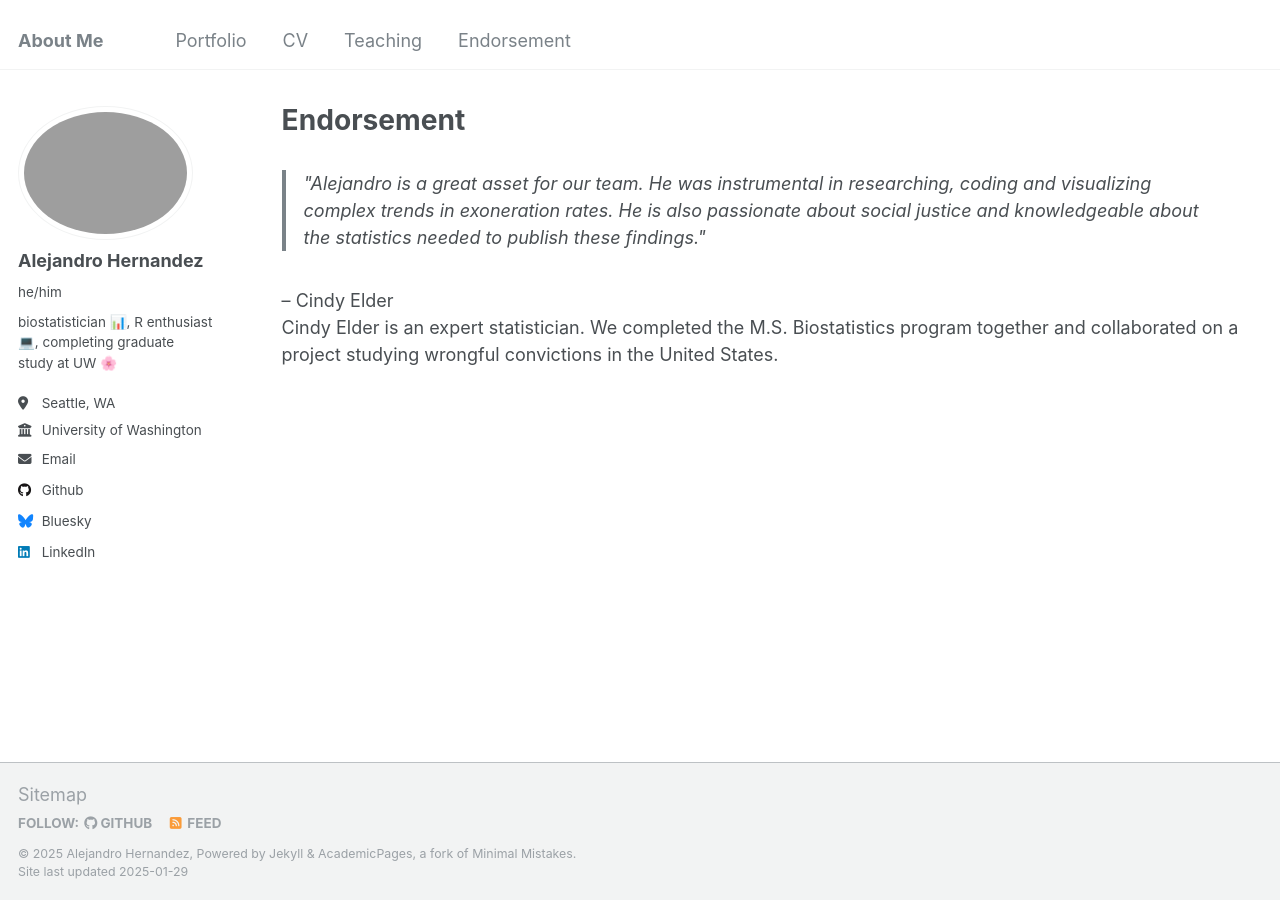
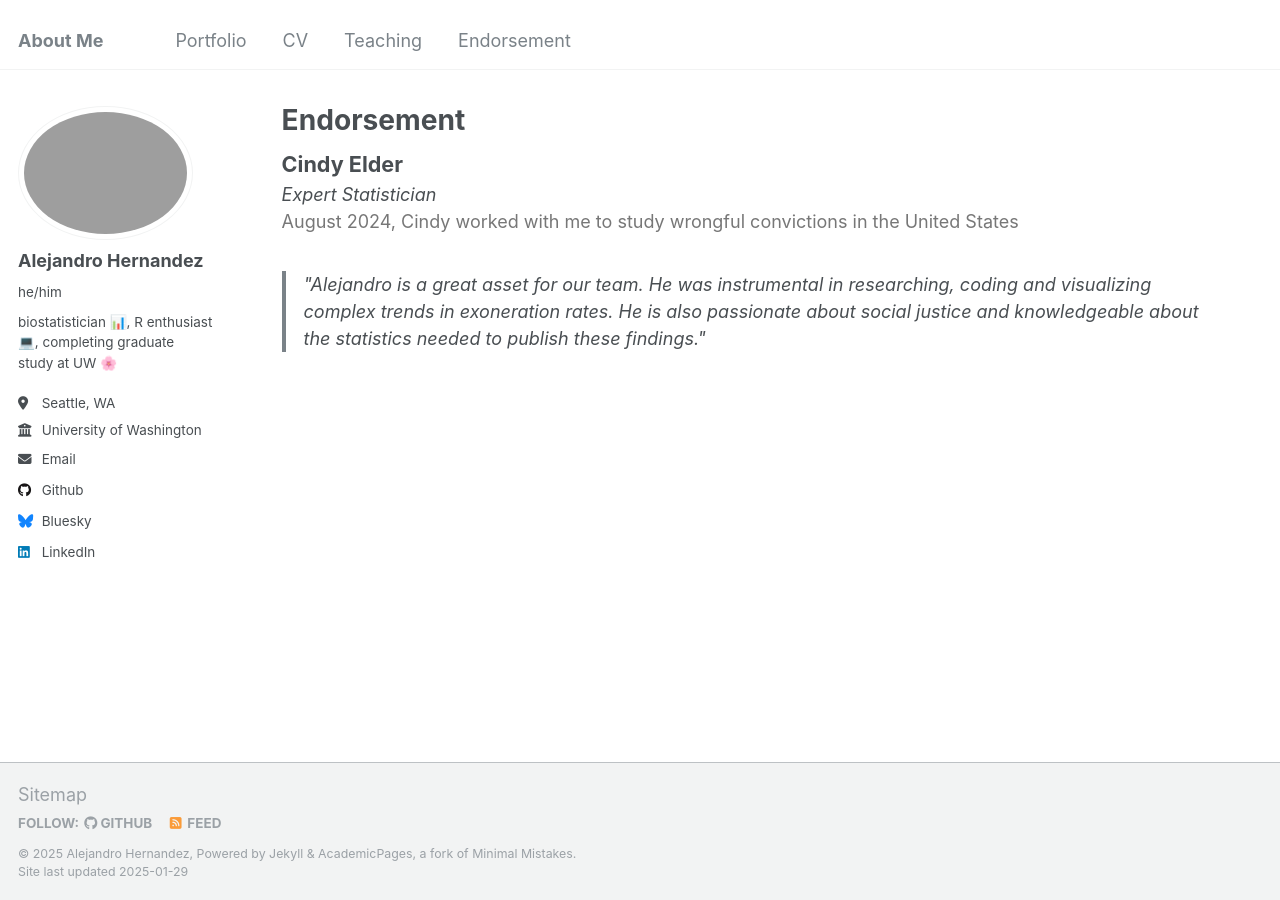
Before and after one commit to alejandroh3005/alejandroh3005.github.io, a Jekyll site: the page built from _pages/endorsement.html, in a window 1280 px wide. Built offline with Jekyll 4.4.1, drawn with Linux system fonts in a browser that asks for light colours.

Commit message:
Update endorsement page

```diff
--- a/_pages/endorsement.html
+++ b/_pages/endorsement.html
@@ -5,14 +5,14 @@ permalink: /endorsement/
 author_profile: true
 ---
 
-<blockquote>
-    "Alejandro is a great asset for our team. He was instrumental in researching, coding and visualizing complex trends in exoneration rates. He is also passionate about social justice and knowledgeable about the statistics needed to publish these findings."
-</blockquote>
-<div class="author">– Cindy Elder</div>
-<div class="description">
-    Cindy Elder is an expert statistician. We completed the M.S. Biostatistics program together and collaborated on a project studying wrongful convictions in the United States.
+<div class="endorsement">
+    <div class="author" style="font-weight: bold; font-size: 1.2em;">Cindy Elder</div>
+    <div class="title" style="font-style: italic;">Expert Statistician</div>
+    <div class="relation" style="color: #777;">August 2024, Cindy worked with me to study wrongful convictions in the United States</div>
+    <blockquote>
+        "Alejandro is a great asset for our team. He was instrumental in researching, coding and visualizing complex trends in exoneration rates. He is also passionate about social justice and knowledgeable about the statistics needed to publish these findings."
+    </blockquote>
 </div>
-
 
 {% for post in site.endorsements reversed %}
   {% include archive-single-endorsement.html %}
```
